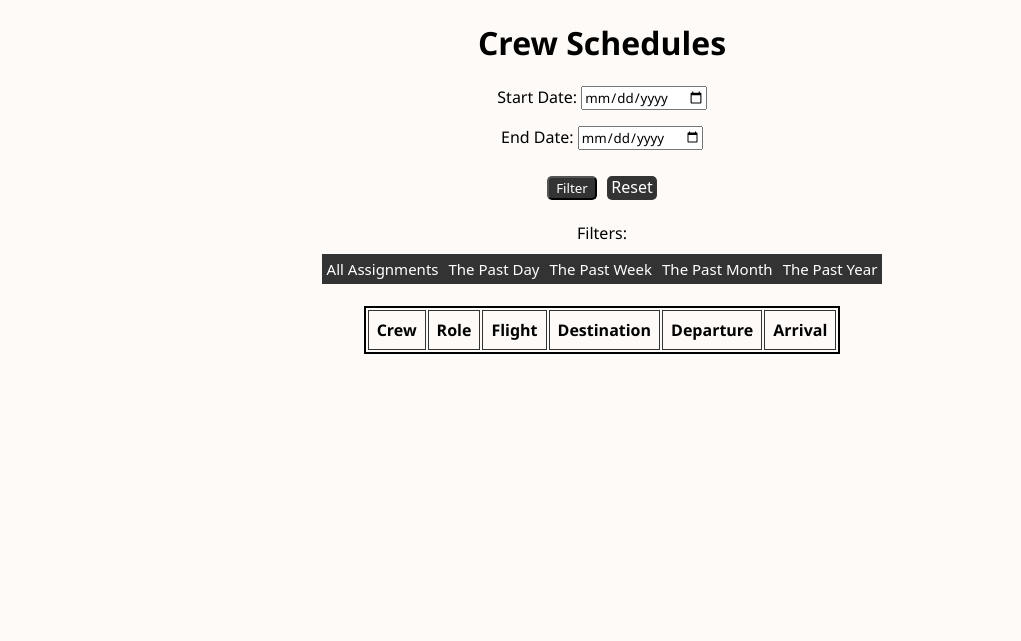
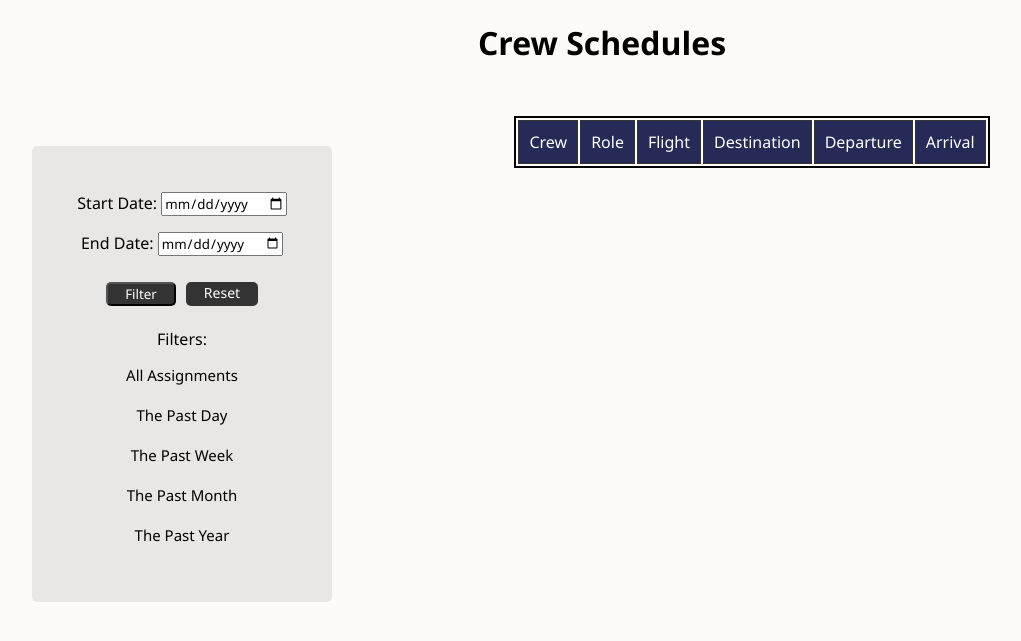
Before and after one commit to Alvallesteros/Magis-Air, a Django app: page /crew/ in a window 1280 px wide. Shown: the part 89-730 px from the top of the page, without its empty margins (38-1059 px from the left). Run offline with Django 3.2, Linux system fonts and the light colour scheme; data that the repository does not hold is empty.

Commit message:
did some minor edits d(･∀･○)

```diff
--- a/MagisAir/app_crew/templates/app_crew/crew.html
+++ b/MagisAir/app_crew/templates/app_crew/crew.html
@@ -8,9 +8,9 @@
       Magis Air
     </div>
     <div class="header-right">
-      <a href="booking/">Booking</a>
+      <a href="../booking/">Booking</a>
       <a class="active" href="">Crew</a>
-      <a href="routes/">Routes</a>
+      <a href="../routes/">Routes</a>
       <a href="../">Schedule</a>
     </div>
   </div>
@@ -19,12 +19,15 @@
 {% block content %}
   <center>
     <h1>Crew Schedules</h1>
+  </center>
 
+  <div class="content-container">
+    <div class="left-container">
       <form method="get">
         {{ form.as_p }}
         <div class="button-container">
           <button type="submit">Filter</button>
-        <a href="../">Reset</a>
+          <a href="crew/../">Reset</a>
         </div>
       </form>
 
@@ -37,8 +40,9 @@
         <a href="{% url 'crew_assignments_filtered' filter_type='Past Year' %}">The Past Year</a>
       </div>
       <br>
-  </center>
+    </div>
 
+    <div class="right-container">
       <table>
         <thead>
           {% for name in headers %}
@@ -56,4 +60,6 @@
           </tr>
         {% endfor %}
       </table>
+    </div>
+  </div>
 {% endblock %}
--- a/MagisAir/static/css/style.css
+++ b/MagisAir/static/css/style.css
@@ -44,18 +44,31 @@ body {
 .header-right {
     float: right;
 }
-table {
-    margin: 0 auto;
-    border: 2px solid black;
+.content-container {
+    display: flex;
+    flex-direction: row;
+    padding: 30px;
+    margin: 10px;
+    justify-content: center;
 }
-thead {
-    width: fit-content;
-    font-weight: bold;
+.left-container,
+.right-container {
+    flex: 1;
 }
-td {
+.left-container {
+    margin-top: 30px;
+    display: flex;
     text-align: center;
-    padding: 8px;
-    border: 1px solid #333;
+    justify-content: center;
+    align-items: center;
+    flex-direction: column;
+    z-index: 1;
+    max-width: 300px;
+    max-height: 500px;
+    padding: 30px;
+    box-sizing: border-box;
+    background-color: rgba(205, 205, 205, 0.415);
+    border-radius: 5px;
 }
 .button-container {
     display: flex;
@@ -66,36 +79,57 @@ td {
     background-color: #333;
     color: white;
     border-radius: 5px;
-    text-align: center;
-    justify-content: center;
     margin-top: 10px;
-    width: 50px;
-    font-family: noto sans;
+    width: 70px;
+}
+.button-container button:hover {
+    pointer-events: auto;
 }
 .button-container a {
     text-decoration: none;
     background-color: #333;
     color: white;
     border-radius: 5px;
-    text-align: center;
-    justify-content: center;
     margin-top: 10px;
-    width: 50px;
-    font-family: noto sans;
+    padding-top: 1px;
+    padding-bottom: 1px;
+    padding-left: 6px;
+    padding-right: 6px;
+    width: 60px;
+    font-size: 14px;
 }
 .filter-container {
     display: flex;
     justify-content: center;
+    flex-direction: column;
 }
 .filter-container a{
+    color: black;
     text-decoration: none;
-    background-color: #333;
     font-size: 15px;
-    color: white;
     text-align: center;
     justify-content: center;
     margin-top: 10px;
     padding: 5px;
     width: auto;
-    font-family: noto sans;
 }
+.filter-container a:hover {
+    font-weight: bold;
+}
+.right-container {
+    max-width: 70%;
+}
+table {
+    width: fit-content;
+    margin: 0 auto;
+    border: 2px solid black;
+}
+thead {
+    background-color: #262A56;
+    color: white;
+}
+td {
+    text-align: center;
+    padding: 10px;
+    border: 1px solid #333;
+}
```
Lines whose indentation alone changed are shown as unchanged.
